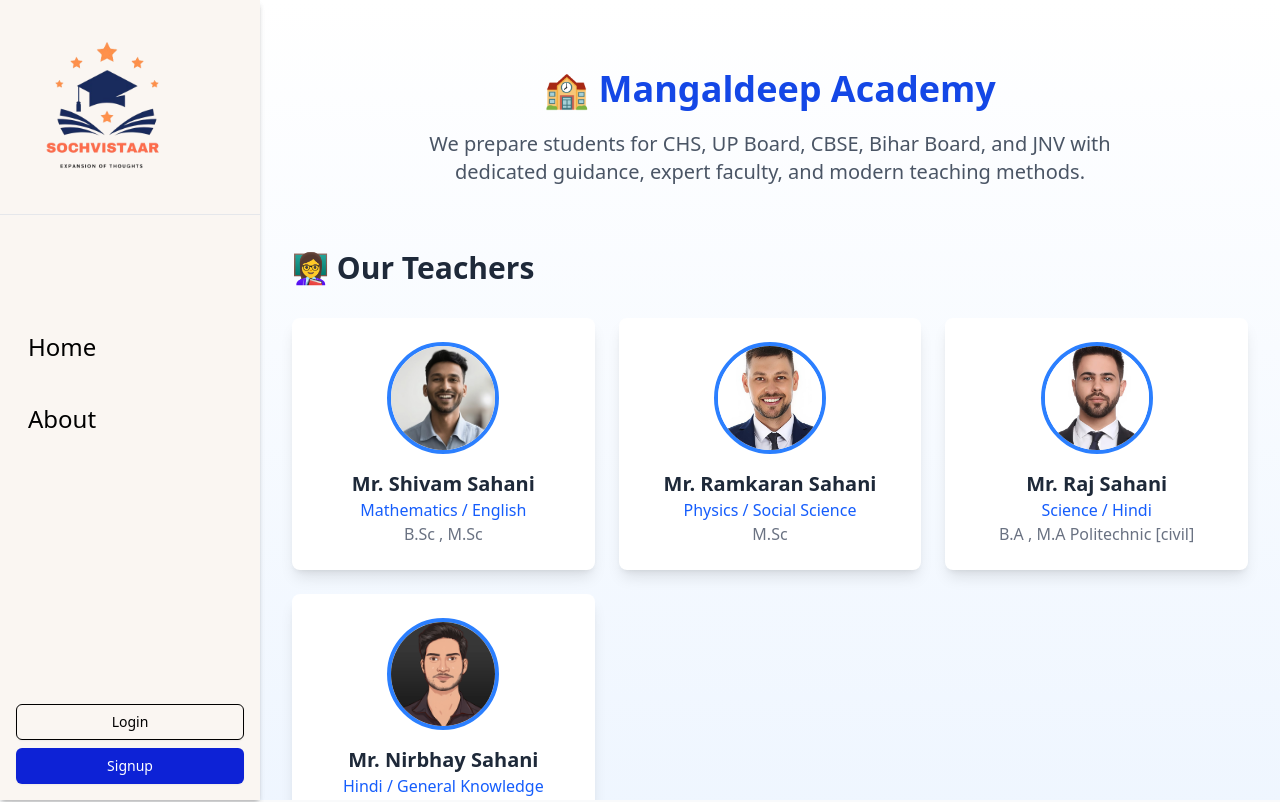
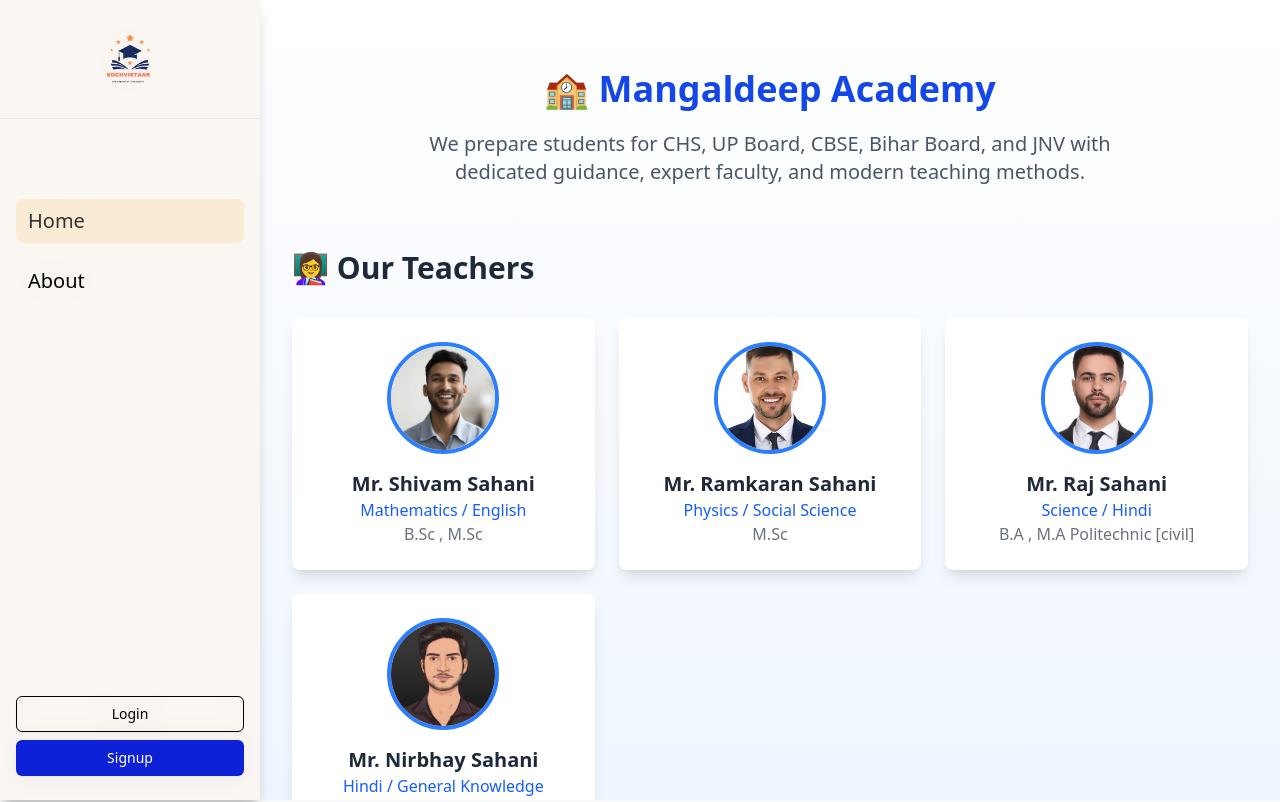
Before and after one commit to AJAY2405/Exam_Frontend, a React (Vite) app: page / in a window 1280 px wide. Shown: the top 802 px of the page. Built offline with nearby package versions, Linux system fonts and the light colour scheme; no server answers.

Commit message:
deployment

```diff
--- a/src/components/shared/Navbar.jsx
+++ b/src/components/shared/Navbar.jsx
@@ -1,200 +1,9 @@
-// import React, { useState } from "react";
-// import { Link, useNavigate } from "react-router-dom";
-// import { useSelector, useDispatch } from "react-redux";
-// import { Button } from "../ui/button";
-// import { Avatar, AvatarImage } from "../ui/avatar";
-// import { User, Menu, X } from "lucide-react";
-// import axios from "axios";
-// import { USER_API_END_POINT } from "../../utils/constants";
-// import { setUser } from "../../redux/authSlice";
-// import { toast } from "sonner";
-// import { Typewriter } from "react-simple-typewriter";
-
-// const Navbar = ({}) => {
-//   const { user } = useSelector((state) => state.auth);
-//   const dispatch = useDispatch();
-//   const navigate = useNavigate();
-//   const [isOpen, setIsOpen] = useState(false);
-//   const logoutHandler = async () => {
-//     try {
-//       const res = await axios.get(`${USER_API_END_POINT}/logout`, {
-//         withCredentials: true,
-//       });
-//       if (res.data.success) {
-//         dispatch(setUser(null));
-//         navigate("/login");
-//         toast.success(res.data.message);
-//       }
-//     } catch (error) {
-//       toast.error(error?.response?.data?.message || "Logout failed");
-//     }
-//   };
-
-//   return (
-//     <>
-//       {/* Mobile Top Navbar */}
-//       <div className="md:hidden fixed top-0 left-0 w-full bg-[#FAF6F2] shadow-md flex items-center justify-between px-4 py-3 z-50">
-//         <img src="/Images/logo.png" alt="Logo" className="h-8 select-none" />
-
-//         <button
-//           onClick={() => setIsOpen(!isOpen)}
-//           className="text-gray-800 focus:outline-none"
-//         >
-//           {isOpen ? <X size={28} /> : <Menu size={28} />}
-//         </button>
-//       </div>
-
-//       {/* Sidebar */}
-//       <aside
-//         className={`bg-[#FAF6F2] shadow-md fixed top-0 left-0 h-full w-[260px] z-40 transform transition-transform duration-300
-//         ${isOpen ? "translate-x-0" : "-translate-x-full"} md:translate-x-0`}
-//       >
-//         {/* Logo */}
-//         <div className="hidden md:flex items-center gap-3 p-4 border-b border-gray-200">
-//           <img
-//             src="/Images/logo.png"
-//             alt="Logo"
-//             className="h-[80%] w-[80%] select-none"
-//           />
-//         </div>
-
-//         {/* Links */}
-//         <ul className="flex flex-col gap-6 p-4 font-medium text-xl md:text-2xl mt-12">
-//           <h2 className="text-[#232324] text-2xl md:text-3xl font-bold flex items-center gap-2 mb-5">
-//             {user && (
-//               <span className="bg-gradient-to-r from-blue-500 via-purple-500 to-green-500 bg-clip-text text-transparent">
-//                 <Typewriter
-//                   words={[user?.fullname || "Guest"]}
-//                   loop
-//                   typeSpeed={150}
-//                   deleteSpeed={100}
-//                   delaySpeed={1500}
-//                 />
-//               </span>
-//             )}
-//           </h2>
-
-//           <li>
-//             <Link
-//               to="/"
-//               onClick={() => setIsOpen(false)}
-//               className="flex items-center gap-2 px-3 py-2 rounded-md transition-all duration-200 hover:bg-[#FCD9B8] hover:text-white"
-//             >
-//               Home
-//             </Link>
-//           </li>
-
-//           {user?.role === "student" && (
-//             <li>
-//               <Link
-//                 to="/test"
-//                 onClick={() => setIsOpen(false)}
-//                 className="flex items-center gap-2 px-3 py-2 rounded-md transition-all duration-200 hover:bg-[#FCD9B8] hover:text-white"
-//               >
-//                 Test
-//               </Link>
-//             </li>
-//           )}
-
-//           {user?.role === "teacher" && (
-//             <>
-//               <li>
-//                 <Link
-//                   to="/teacher/create-test"
-//                   onClick={() => setIsOpen(false)}
-//                   className="flex items-center gap-2 px-3 py-2 rounded-md transition-all duration-200 hover:bg-[#FCD9B8] hover:text-white"
-//                 >
-//                   Create Test
-//                 </Link>
-//               </li>
-//               <li>
-//                 <Link
-//                   to="/teacher/results"
-//                   onClick={() => setIsOpen(false)}
-//                   className="flex items-center gap-2 px-3 py-2 rounded-md transition-all duration-200 hover:bg-[#FCD9B8] hover:text-white"
-//                 >
-//                   Results
-//                 </Link>
-//               </li>
-//             </>
-//           )}
-
-//           <li>
-//             <Link
-//               to="/about"
-//               onClick={() => setIsOpen(false)}
-//               className="flex items-center gap-2 px-3 py-2 rounded-md transition-all duration-200 hover:bg-[#FCD9B8] hover:text-white"
-//             >
-//               About
-//             </Link>
-//           </li>
-//         </ul>
-
-//         {/* Bottom Section */}
-//         <div className="absolute bottom-4 w-full px-4">
-//           {user ? (
-//             <div className="flex flex-col items-center gap-3">
-//               <Avatar>
-//                 <AvatarImage
-//                   src={
-//                     user?.profile?.profilePhoto || "/Images/default-avatar.png"
-//                   }
-//                   alt="User"
-//                 />
-//               </Avatar>
-
-//               <Link
-//                 to="/profile"
-//                 onClick={() => setIsOpen(false)}
-//                 className="flex items-center gap-2 hover:text-[#f4418f] w-full justify-center"
-//               >
-//                 <User size={18} /> Profile
-//               </Link>
-
-//               <Button
-//                 onClick={logoutHandler}
-//                 className="bg-red-600 hover:bg-red-700 text-white w-full"
-//               >
-//                 Logout
-//               </Button>
-//             </div>
-//           ) : (
-//             <div className="flex flex-col gap-2">
-//               <Link to="/login" onClick={() => setIsOpen(false)}>
-//                 <Button variant="outline" className="w-full">
-//                   Login
-//                 </Button>
-//               </Link>
-//               <Link to="/signup" onClick={() => setIsOpen(false)}>
-//                 <Button className="bg-[#0d22d6] text-white w-full">
-//                   Signup
-//                 </Button>
-//               </Link>
-//             </div>
-//           )}
-//         </div>
-//       </aside>
-//     </>
-//   );
-// };
-
-// export default Navbar;
-
-
-
-
-
-
-
-
-
-
 // Navbar.jsx
 import React, { useState } from "react";
-import { Link, useNavigate } from "react-router-dom";
+import { Link, useNavigate, useLocation } from "react-router-dom";
 import { useSelector, useDispatch } from "react-redux";
 import { Button } from "../ui/button";
-import { Avatar, AvatarImage } from "../ui/avatar";
+import { Avatar, AvatarImage, AvatarFallback } from "../ui/avatar";
 import { User, Menu, X } from "lucide-react";
 import axios from "axios";
 import { USER_API_END_POINT } from "../../utils/constants";
@@ -206,6 +15,7 @@ const Navbar = () => {
   const { user } = useSelector((state) => state.auth);
   const dispatch = useDispatch();
   const navigate = useNavigate();
+  const location = useLocation();
   const [isOpen, setIsOpen] = useState(false);
 
   const logoutHandler = async () => {
@@ -223,10 +33,16 @@ const Navbar = () => {
     }
   };
 
+  // helper for active link
+  const isActive = (path) =>
+    location.pathname === path
+      ? "bg-[#FAECD4] text-[#333232]"
+      : "hover:bg-[#FCD9B8] hover:text-white";
+
   return (
     <>
       {/* Mobile Top Navbar */}
-      <div className="md:hidden fixed top-0 left-0 w-full bg-[#FAF6F2] shadow-md flex items-center justify-between px-4 py-3 z-50">
+      <div className="md:hidden fixed top-0 left-0 w-full bg-[#FAF6F2]/95 backdrop-blur shadow-md flex items-center justify-between px-4 py-3 z-50">
         <img src="/Images/logo.png" alt="Logo" className="h-8 select-none" />
         <button
           onClick={() => setIsOpen(!isOpen)}
@@ -238,40 +54,46 @@ const Navbar = () => {
 
       {/* Sidebar */}
       <aside
-        className={`bg-[#FAF6F2] shadow-md fixed top-0 left-0 h-full w-[260px] z-40 transform transition-transform duration-300
+        className={`bg-[#FAF6F2]/95 backdrop-blur-md shadow-lg fixed top-0 left-0 h-full w-[260px] z-40 transform transition-transform duration-300
         ${isOpen ? "translate-x-0" : "-translate-x-full"} md:translate-x-0`}
       >
         {/* Logo */}
-        <div className="hidden md:flex items-center gap-3 p-4 border-b border-gray-200">
+        <div className="hidden md:flex items-center justify-center py-6 border-b border-gray-200">
           <img
             src="/Images/logo.png"
             alt="Logo"
-            className="h-[80%] w-[80%] select-none"
+            className="h-[70px] select-none"
           />
         </div>
 
         {/* Links */}
-        <ul className="flex flex-col gap-6 p-4 font-medium text-xl md:text-2xl mt-12">
-          <h2 className="text-[#232324] text-2xl md:text-3xl font-bold flex items-center gap-2 mb-5">
+        <ul className="flex flex-col gap-4 p-4 font-medium text-lg md:text-xl mt-16">
           {user && (
+            <h2 className="text-[#232324] text-1.5xl md:text-3xl font-bold flex items-center gap-2 mb-5">
               <span className="bg-gradient-to-r from-blue-500 via-purple-500 to-green-500 bg-clip-text text-transparent">
-                {[user?.fullname[0] || "Guest"]}
+                {user?.fullname && (
+                  <>
+                    {user?.fullname[0]}
                     <Typewriter
-                  words={[user?.fullname.slice(1) || "Guest"]}
+                      words={[user?.fullname.slice(1)]}
                       loop
                       typeSpeed={150}
                       deleteSpeed={100}
                       delaySpeed={1500}
                     />
+                  </>
+                )}
               </span>
+            </h2>
           )}
-          </h2>
 
           <li>
             <Link
               to="/"
               onClick={() => setIsOpen(false)}
-              className="flex items-center gap-2 px-3 py-2 rounded-md transition-all duration-200 hover:bg-[#FCD9B8] hover:text-white"
+              className={`flex items-center gap-2 px-3 py-2 rounded-lg transition-all duration-200 ${isActive(
+                "/"
+              )}`}
             >
               Home
             </Link>
@@ -283,7 +105,9 @@ const Navbar = () => {
                 <Link
                   to="/test"
                   onClick={() => setIsOpen(false)}
-                  className="flex items-center gap-2 px-3 py-2 rounded-md transition-all duration-200 hover:bg-[#FCD9B8] hover:text-white"
+                  className={`flex items-center gap-2 px-3 py-2 rounded-lg transition-all duration-200 ${isActive(
+                    "/test"
+                  )}`}
                 >
                   Test
                 </Link>
@@ -292,7 +116,9 @@ const Navbar = () => {
                 <Link
                   to="/notes"
                   onClick={() => setIsOpen(false)}
-                  className="flex items-center gap-2 px-3 py-2 rounded-md transition-all duration-200 hover:bg-[#FCD9B8] hover:text-white"
+                  className={`flex items-center gap-2 px-3 py-2 rounded-lg transition-all duration-200 ${isActive(
+                    "/notes"
+                  )}`}
                 >
                   Read Notes
                 </Link>
@@ -301,7 +127,9 @@ const Navbar = () => {
                 <Link
                   to="/notices"
                   onClick={() => setIsOpen(false)}
-                  className="flex items-center gap-2 px-3 py-2 rounded-md transition-all duration-200 hover:bg-[#FCD9B8] hover:text-white"
+                  className={`flex items-center gap-2 px-3 py-2 rounded-lg transition-all duration-200 ${isActive(
+                    "/notices"
+                  )}`}
                 >
                   Notice
                 </Link>
@@ -315,7 +143,9 @@ const Navbar = () => {
                 <Link
                   to="/teacher/create-test"
                   onClick={() => setIsOpen(false)}
-                  className="flex items-center gap-2 px-3 py-2 rounded-md transition-all duration-200 hover:bg-[#FCD9B8] hover:text-white"
+                  className={`flex items-center gap-2 px-3 py-2 rounded-lg transition-all duration-200 ${isActive(
+                    "/teacher/create-test"
+                  )}`}
                 >
                   Create Test
                 </Link>
@@ -324,7 +154,9 @@ const Navbar = () => {
                 <Link
                   to="/teacher/results"
                   onClick={() => setIsOpen(false)}
-                  className="flex items-center gap-2 px-3 py-2 rounded-md transition-all duration-200 hover:bg-[#FCD9B8] hover:text-white"
+                  className={`flex items-center gap-2 px-3 py-2 rounded-lg transition-all duration-200 ${isActive(
+                    "/teacher/results"
+                  )}`}
                 >
                   Results
                 </Link>
@@ -333,7 +165,9 @@ const Navbar = () => {
                 <Link
                   to="/classes"
                   onClick={() => setIsOpen(false)}
-                  className="flex items-center gap-2 px-3 py-2 rounded-md transition-all duration-200 hover:bg-[#FCD9B8] hover:text-white"
+                  className={`flex items-center gap-2 px-3 py-2 rounded-lg transition-all duration-200 ${isActive(
+                    "/classes"
+                  )}`}
                 >
                   Classes
                 </Link>
@@ -342,7 +176,9 @@ const Navbar = () => {
                 <Link
                   to="/notes/upload"
                   onClick={() => setIsOpen(false)}
-                  className="flex items-center gap-2 px-3 py-2 rounded-md transition-all duration-200 hover:bg-[#FCD9B8] hover:text-white"
+                  className={`flex items-center gap-2 px-3 py-2 rounded-lg transition-all duration-200 ${isActive(
+                    "/notes/upload"
+                  )}`}
                 >
                   Upload Notes
                 </Link>
@@ -351,12 +187,13 @@ const Navbar = () => {
                 <Link
                   to="/create-notice"
                   onClick={() => setIsOpen(false)}
-                  className="flex items-center gap-2 px-3 py-2 rounded-md transition-all duration-200 hover:bg-[#FCD9B8] hover:text-white"
+                  className={`flex items-center gap-2 px-3 py-2 rounded-lg transition-all duration-200 ${isActive(
+                    "/create-notice"
+                  )}`}
                 >
                   New Notice
                 </Link>
               </li>
-
             </>
           )}
 
@@ -364,7 +201,9 @@ const Navbar = () => {
             <Link
               to="/about"
               onClick={() => setIsOpen(false)}
-              className="flex items-center gap-2 px-3 py-2 rounded-md transition-all duration-200 hover:bg-[#FCD9B8] hover:text-white"
+              className={`flex items-center gap-2 px-3 py-2 rounded-lg transition-all duration-200 ${isActive(
+                "/about"
+              )}`}
             >
               About
             </Link>
@@ -372,19 +211,23 @@ const Navbar = () => {
         </ul>
 
         {/* Bottom Section */}
-        <div className="absolute bottom-4 w-full px-4">
+        <div className="absolute bottom-6 w-full px-4">
           {user ? (
-            <div className="flex flex-col items-center gap-3">
-              <Avatar>
+            <div className="flex flex-col items-center gap-3 p-4  rounded-xl shadow-md">
+              {/* <Avatar className="h-14 w-14 border-2 border-[#FCD9B8]">
                 <AvatarImage
                   src={user?.profile?.profilePhoto || "/Images/default-avatar.png"}
                   alt="User"
                 />
+                <AvatarFallback>
+                  {user?.fullname ? user.fullname[0] : "U"}
+                </AvatarFallback>
               </Avatar>
+              <p className="font-semibold text-gray-700">{user.fullname}</p> */}
               <Link
                 to="/profile"
                 onClick={() => setIsOpen(false)}
-                className="flex items-center gap-2 hover:text-[#f4418f] w-full justify-center"
+                className="flex items-center gap-2 hover:text-[#f4418f]"
               >
                 <User size={18} /> Profile
               </Link>
```
Lines whose indentation alone changed are shown as unchanged.
